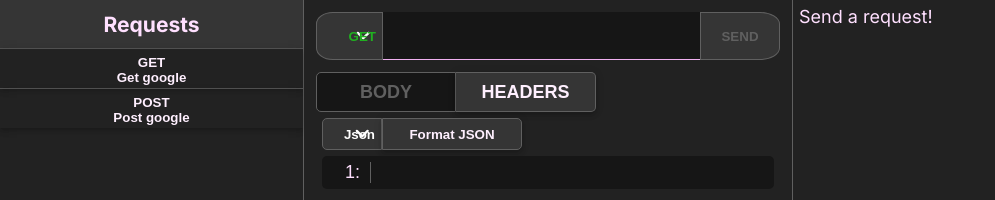
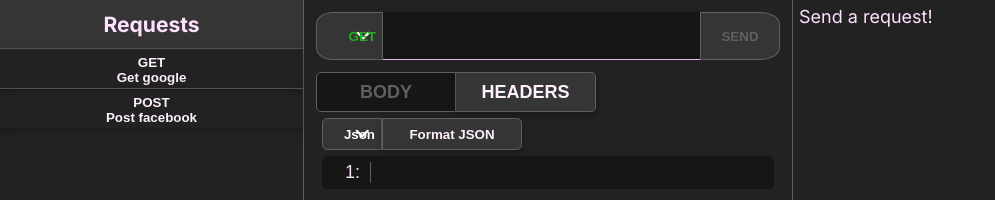
Before and after one commit to ViddeM/requeste-rs, a Next.js app: page / in a window 1280 px wide. Shown: the top 200 px of the page, without its empty margins (0-995 px from the left). Built offline with nearby package versions, Linux system fonts and the light colour scheme; a web font is replaced by a local one.

Commit message:
Did more menu stuff

```diff
--- a/src/components/views/menubar/MenubarView.tsx
+++ b/src/components/views/menubar/MenubarView.tsx
@@ -1,23 +1,37 @@
 import { Method } from "@/types/request";
 import styles from "./MenubarView.module.scss";
 import { ButtonBase } from "@/components/elements/button/Button";
+import { RequestInfo, useRequest } from "@/hooks/useRequest";
 
 interface RequestPreview {
   id: number;
   name: string;
-  method: Method;
+  request: RequestInfo;
 }
 
 const REQUESTS_TMP: RequestPreview[] = [
   {
     id: 0,
     name: "Get google",
-    method: Method.GET,
+    request: {
+      url: "https://google.com",
+      method: Method.GET,
+      headers: [],
+    },
   },
   {
     id: 1,
-    name: "Post google",
-    method: Method.POST,
+    name: "Post facebook",
+    request: {
+      url: "https://facebook.com",
+      method: Method.POST,
+      headers: [
+        {
+          name: "Content-Length",
+          value: "240",
+        },
+      ],
+    },
   },
 ];
 
@@ -35,9 +49,18 @@ export const MenubarView = () => {
 };
 
 const RequestItem = ({ request }: { request: RequestPreview }) => {
+  const { setUrl, setHeaders, setMethod } = useRequest();
+
   return (
-    <ButtonBase className={styles.requestItem}>
-      <span>{request.method}</span>
+    <ButtonBase
+      className={styles.requestItem}
+      onClick={() => {
+        setUrl(request.request.url);
+        setHeaders(request.request.headers);
+        setMethod(request.request.method);
+      }}
+    >
+      <span>{request.request.method}</span>
       <h4>{request.name}</h4>
     </ButtonBase>
   );
```
